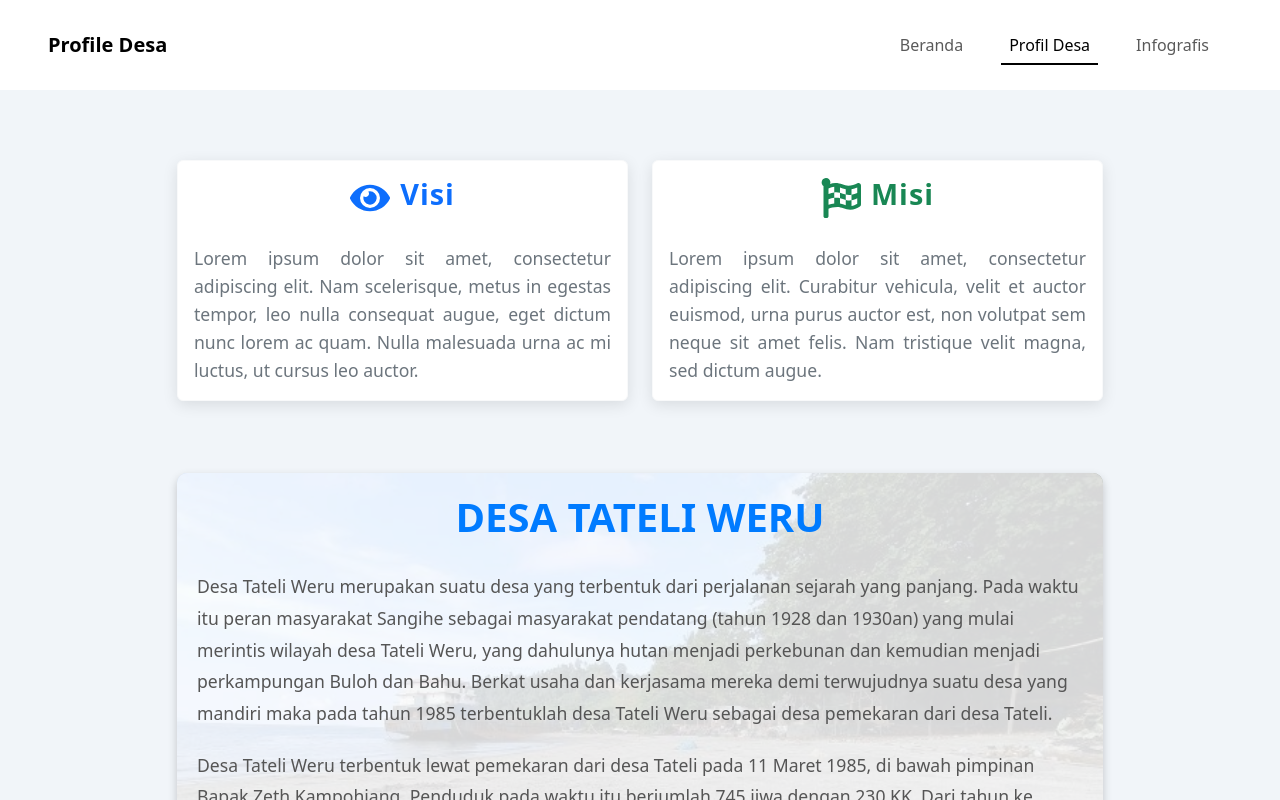
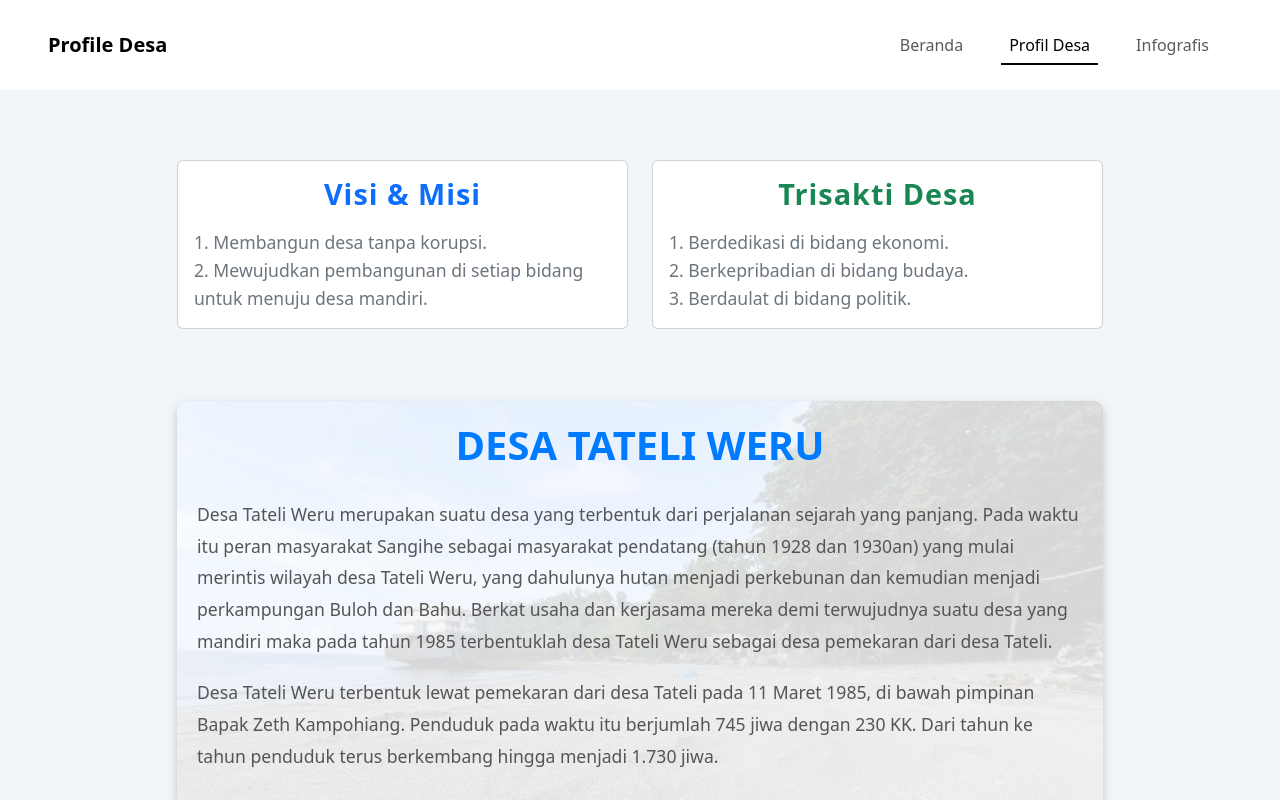
Before and after one commit to wlp26/desa-profile, a React (Vite) app: page /profil in a window 1280 px wide. Shown: the top 800 px of the page. Built offline with nearby package versions, Linux system fonts and the light colour scheme.

Commit message:
new changes commit

```diff
--- a/src/components/Hero.jsx
+++ b/src/components/Hero.jsx
@@ -10,15 +10,15 @@ const scrollToMaps = () => {
   window.scrollTo({ behavior: "smooth", top: mapsSection.offsetTop - offset });
 };
 
-const scrollToGallery = () => {
-  const isMobile = window.innerWidth <= 768;
-  const offset = isMobile ? 50 : 100;
-  const gallerySection = document.getElementById("gallery-section");
-  window.scrollTo({
-    behavior: "smooth",
-    top: gallerySection.offsetTop - offset,
-  });
-};
+// const scrollToGallery = () => {
+//   const isMobile = window.innerWidth <= 768;
+//   const offset = isMobile ? 50 : 100;
+//   const gallerySection = document.getElementById("gallery-section");
+//   window.scrollTo({
+//     behavior: "smooth",
+//     top: gallerySection.offsetTop - offset,
+//   });
+// };
 
 const Hero = () => {
   // Inisialisasi efek typewriter
@@ -52,9 +52,9 @@ const Hero = () => {
           >
             Kunjungi
           </button>
-          <button className="btn btn-light px-4 py-2" onClick={scrollToGallery}>
+          {/* <button className="btn btn-light px-4 py-2" onClick={scrollToGallery}>
             Gallery
-          </button>
+          </button> */}
         </div>
       </div>
     </div>
--- /dev/null
+++ b/src/components/JelajahiDesa.jsx
@@ -0,0 +1,79 @@
+import React from "react";
+import { Container, Row, Col, Card } from "react-bootstrap";
+import { FaBook, FaChartLine, FaNewspaper, FaImage } from "react-icons/fa";
+import "../css/JelajahiDesa.css";
+import { Link } from "react-router-dom";
+
+const scrollToGallery = () => {
+  const isMobile = window.innerWidth <= 768;
+  const offset = isMobile ? 50 : 100;
+  const gallerySection = document.getElementById("gallery-section");
+  window.scrollTo({
+    behavior: "smooth",
+    top: gallerySection.offsetTop - offset,
+  });
+};
+
+const JelajahiDesaSection = () => {
+  return (
+    <section className="jelajahi-desa-section">
+      <Container>
+        <Row className="justify-content-center">
+          {/* Text Section */}
+          <Col xs={12} md={5} className="text-section">
+            <h2 className="jelajahi-title">JELAJAHI DESA</h2>
+            <p className="section-description">
+              Melalui website ini Anda dapat menjelajahi segala hal yang terkait
+              dengan desa. Aspek pemerintahan, penduduk, demografi, potensi
+              desa, dan juga berita tentang desa.
+            </p>
+          </Col>
+
+          {/* Card Section */}
+          <Col xs={12} md={5}>
+            <Row xs={2} sm={2} md={2} className="g-4">
+              <Col xs={6} sm={6} md={6}>
+                <Link to="/profil" className="text-decoration-none">
+                  <Card className="jelajahi-card">
+                    <Card.Body className="text-center">
+                      <FaBook size={50} className="card-icon" />
+                      <h5>PROFIL DESA</h5>
+                    </Card.Body>
+                  </Card>
+                </Link>
+              </Col>
+              <Col xs={6} sm={6} md={6}>
+                <Link to="/infografis" className="text-decoration-none">
+                  <Card className="jelajahi-card">
+                    <Card.Body className="text-center">
+                      <FaChartLine size={50} className="card-icon" />
+                      <h5>INFOGRAFIS</h5>
+                    </Card.Body>
+                  </Card>
+                </Link>
+              </Col>
+              <Col xs={6} sm={6} md={6}>
+                <Card className="jelajahi-card">
+                  <Card.Body className="text-center">
+                    <FaNewspaper size={50} className="card-icon" />
+                    <h5>BERITA</h5>
+                  </Card.Body>
+                </Card>
+              </Col>
+              <Col xs={6} sm={6} md={6}>
+                <Card className="jelajahi-card" onClick={scrollToGallery}>
+                  <Card.Body className="text-center">
+                    <FaImage size={50} className="card-icon" />
+                    <h5>GALERI</h5>
+                  </Card.Body>
+                </Card>
+              </Col>
+            </Row>
+          </Col>
+        </Row>
+      </Container>
+    </section>
+  );
+};
+
+export default JelajahiDesaSection;
--- a/src/components/Maps.jsx
+++ b/src/components/Maps.jsx
@@ -62,7 +62,7 @@ const Maps = () => {
           <div className="peta-map">
             <iframe
               title="Peta Lokasi"
-              src="https://www.google.com/maps?q=-7.313856,112.746387&z=15&output=embed"
+              src="https://www.google.com/maps?q=1.4314224,124.7381662&z=15&output=embed"
               allowFullScreen
               loading="lazy"
             ></iframe>
--- a/src/components/VisiMisiSection.jsx
+++ b/src/components/VisiMisiSection.jsx
@@ -5,41 +5,47 @@ import "../css/VisiMisiSection.css";
 
 const VisiMisiSection = () => {
   return (
-    <section className="visi-misi-section">
+    <section className="visi-misi-section-visi">
       <Container>
         <Row className="justify-content-center">
           <Col xs={12} md={5} className="mb-4">
-            <Card className="border-light rounded-lg">
-              <Card.Body className=" text-center">
-                <div className="d-flex justify-content-center align-items-center mb-4">
-                  <FaEye size={40} className="icon-spacing text-primary" />
-                  <h4 className="card-title text-primary">Visi</h4>
+            <Card className="card-visi">
+              <Card.Body className="card-body-visi text-center">
+                <div className="d-flex-visi justify-content-center align-items-center mb-2">
+                  {/* <FaEye size={40} className="icon-spacing text-primary" /> */}
+                  <h4 className="card-title-visi text-primary">Visi & Misi</h4>
                 </div>
-                <p className="card-text">
-                  Lorem ipsum dolor sit amet, consectetur adipiscing elit. Nam
-                  scelerisque, metus in egestas tempor, leo nulla consequat
-                  augue, eget dictum nunc lorem ac quam. Nulla malesuada urna ac
-                  mi luctus, ut cursus leo auctor.
+                <p className="card-text-visi">
+                  1. Membangun desa tanpa korupsi.
+                </p>
+                <p className="card-text-visi">
+                  2. Mewujudkan pembangunan di setiap bidang untuk menuju desa
+                  mandiri.
                 </p>
               </Card.Body>
             </Card>
           </Col>
 
           <Col xs={12} md={5} className="mb-4">
-            <Card className="border-light rounded-lg">
-              <Card.Body className=" text-center">
-                <div className="d-flex justify-content-center align-items-center mb-4">
-                  <FaFlagCheckered
+            <Card className="card-visi">
+              <Card.Body className="card-body-visi text-center">
+                <div className="d-flex-visi justify-content-center align-items-center mb-2">
+                  {/* <FaFlagCheckered
                     size={40}
                     className="icon-spacing text-success"
-                  />
-                  <h4 className="card-title text-success">Misi</h4>
+                  /> */}
+                  <h4 className="card-title-visi text-success">
+                    Trisakti Desa
+                  </h4>
                 </div>
-                <p className="card-text">
-                  Lorem ipsum dolor sit amet, consectetur adipiscing elit.
-                  Curabitur vehicula, velit et auctor euismod, urna purus auctor
-                  est, non volutpat sem neque sit amet felis. Nam tristique
-                  velit magna, sed dictum augue.
+                <p className="card-text-visi">
+                  1. Berdedikasi di bidang ekonomi.
+                </p>
+                <p className="card-text-visi">
+                  2. Berkepribadian di bidang budaya.
+                </p>
+                <p className="card-text-visi">
+                  3. Berdaulat di bidang politik.
                 </p>
               </Card.Body>
             </Card>
--- /dev/null
+++ b/src/css/JelajahiDesa.css
@@ -0,0 +1,102 @@
+.jelajahi-desa-section {
+  background-color: #f9f9f9;
+  padding-top: 5rem;
+  padding-bottom: 5rem;
+}
+
+.jelajahi-desa-section .row {
+  display: flex;
+  align-items: center;
+}
+
+.jelajahi-title {
+  font-size: 2.5rem;
+  font-weight: bold;
+  color: #2a6f82;
+}
+
+.section-description {
+  font-size: 1.1rem;
+  color: #6c757d;
+  margin-top: 1rem;
+  text-align: left;
+}
+
+.jelajahi-card {
+  background-color: #ffffff;
+  border-radius: 10px;
+  box-shadow: 0px 4px 10px rgba(0, 0, 0, 0.1);
+  transition: transform 0.3s ease, box-shadow 0.3s ease;
+  display: flex;
+  justify-content: center;
+  align-items: center;
+  height: 150px !important;
+  margin: 0 auto;
+}
+.card-body {
+  display: flex;
+  flex-direction: column;
+  justify-content: center; /* Center content vertically */
+  align-items: center; /* Center content horizontally */
+  text-align: center; /* Ensures text inside the card is centered */
+}
+
+.jelajahi-card:hover {
+  transform: translateY(-5px);
+  box-shadow: 0px 6px 15px rgba(0, 0, 0, 0.15);
+}
+
+.card-icon {
+  color: #2a6f82;
+  margin-bottom: 10px;
+}
+
+.jelajahi-card h5 {
+  font-size: 1.2rem;
+  color: #333;
+  text-align: center;
+}
+
+.text-section {
+  text-align: left;
+}
+
+@media (max-width: 768px) {
+  .section-title {
+    font-size: 2rem;
+    text-align: center;
+  }
+
+  .section-description {
+    font-size: 1rem;
+    text-align: center;
+    margin-top: 1.5rem;
+  }
+
+  .jelajahi-grid {
+    grid-template-columns: repeat(2, 1fr);
+  }
+
+  .jelajahi-desa-section .row {
+    display: flex;
+    align-items: center;
+  }
+
+  .text-section {
+    text-align: center;
+    margin-bottom: 1rem;
+  }
+
+  .jelajahi-card {
+    width: 100%; /* Adjust for smaller screens */
+    height: 100%;
+  }
+
+  .card-icon {
+    font-size: 3rem;
+  }
+
+  .jelajahi-card h5 {
+    font-size: 1rem;
+  }
+}
--- a/src/css/VisiMisiSection.css
+++ b/src/css/VisiMisiSection.css
@@ -1,53 +1,69 @@
-.visi-misi-section {
+.visi-misi-section-visi {
   background-color: #f1f5f9;
   padding-top: 10rem;
 }
-
-.card {
-  border-radius: 15px;
-  border: none;
-  background: #ffffff;
-  box-shadow: 0px 4px 15px rgba(0, 0, 0, 0.1);
+.card-visi {
+  display: flex;
+  flex-direction: column;
+  justify-content: flex-start;
+  height: 100%;
 }
 
-.card-title {
+.card-body-visi {
+  display: flex;
+  flex-direction: column;
+  justify-content: flex-start; /* Pastikan konten dimulai dari atas */
+  align-items: flex-start; /* Pastikan konten dimulai dari kiri */
+  text-align: left; /* Mengatur teks ke kiri */
+  padding: 1rem; /* Pastikan ada ruang di dalam card */
+}
+
+.card-text-visi {
+  font-size: 1.1rem;
+  color: #6c757d;
+  line-height: 1.6;
+  text-align: left; /* Pastikan teks berada di kiri */
+  justify-content: flex-start; /* Menghindari konten terpusat */
+  margin: 0; /* Pastikan margin tidak menyebabkan offset */
+  padding-left: 0; /* Menghindari padding kiri tak diinginkan */
+}
+
+.d-flex-visi {
+  justify-content: flex-start;
+  text-align: left; /* Pastikan teks berada di kiri */
+  width: 100%; /* Pastikan elemen mengisi penuh */
+}
+
+.card-title-visi {
+  align-items: center;
+  text-align: center;
   font-size: 1.8rem;
   font-weight: 600;
   letter-spacing: 1px;
 }
 
-.card-text {
-  font-size: 1.1rem;
-  color: #6c757d;
-  line-height: 1.6;
-  text-align: justify;
-}
-
-.d-flex {
-  justify-content: flex-start;
-}
-.icon-spacing {
+.icon-spacing-visi {
   margin-right: 10px;
 }
 
 @media (max-width: 768px) {
-  .visi-misi-section {
+  .visi-misi-section-visi {
     padding-top: 7rem;
   }
 
-  .card-title {
+  .card-title-visi {
     font-size: 1.6rem;
   }
 
-  .card-text {
+  .card-text-visi {
     font-size: 1rem;
   }
 }
 
-.text-primary {
+.text-primary-visi {
   color: #007bff !important;
 }
 
-.text-success {
+.text-success-visi {
   color: #28a745 !important;
 }
--- a/src/pages/DemografiPage.jsx
+++ b/src/pages/DemografiPage.jsx
@@ -1,4 +1,4 @@
-import React from "react";
+import React, { useEffect } from "react";
 import Navbar from "../components/Navbar";
 import Demografi from "../components/Demografi";
 import InfografisPertama from "../components/InfografisPertama";
@@ -11,6 +11,9 @@ import GolonganDarahInfografis from "../components/GolonganDarahInfografis";
 import PekerjaanCardSection from "../components/PekerjaanCardSection";
 
 const DemografiPage = () => {
+  useEffect(() => {
+    window.scrollTo(0, 0);
+  }, []);
   return (
     <>
       <Navbar />
--- a/src/pages/DesaProfile.jsx
+++ b/src/pages/DesaProfile.jsx
@@ -1,4 +1,4 @@
-import React from "react";
+import React, { useEffect } from "react";
 
 import Navbar from "../components/Navbar";
 import VisiMisiSection from "../components/VisiMisiSection";
@@ -6,6 +6,9 @@ import SejarahDesa from "../components/SejarahDesa";
 import SejarahPanjangDesa from "../components/SejarahPanjangDesa";
 
 const DesaProfile = () => {
+  useEffect(() => {
+    window.scrollTo(0, 0);
+  }, []);
   return (
     <>
       <Navbar />
--- a/src/pages/Home.jsx
+++ b/src/pages/Home.jsx
@@ -1,15 +1,20 @@
-import React from "react";
+import React, { useEffect } from "react";
 import Hero from "../components/Hero";
 import Navbar from "../components/Navbar";
 import InfografisPertama from "../components/InfografisPertama";
 import Maps from "../components/Maps";
 import GalleryCarousel from "../components/GalleryCarousel";
+import JelajahiDesaSection from "../components/JelajahiDesa";
 
 const Home = () => {
+  useEffect(() => {
+    window.scrollTo(0, 0);
+  }, []);
   return (
     <>
       <Navbar />
       <Hero />
+      <JelajahiDesaSection />
       <InfografisPertama />
       <GalleryCarousel />
       <Maps />
```
